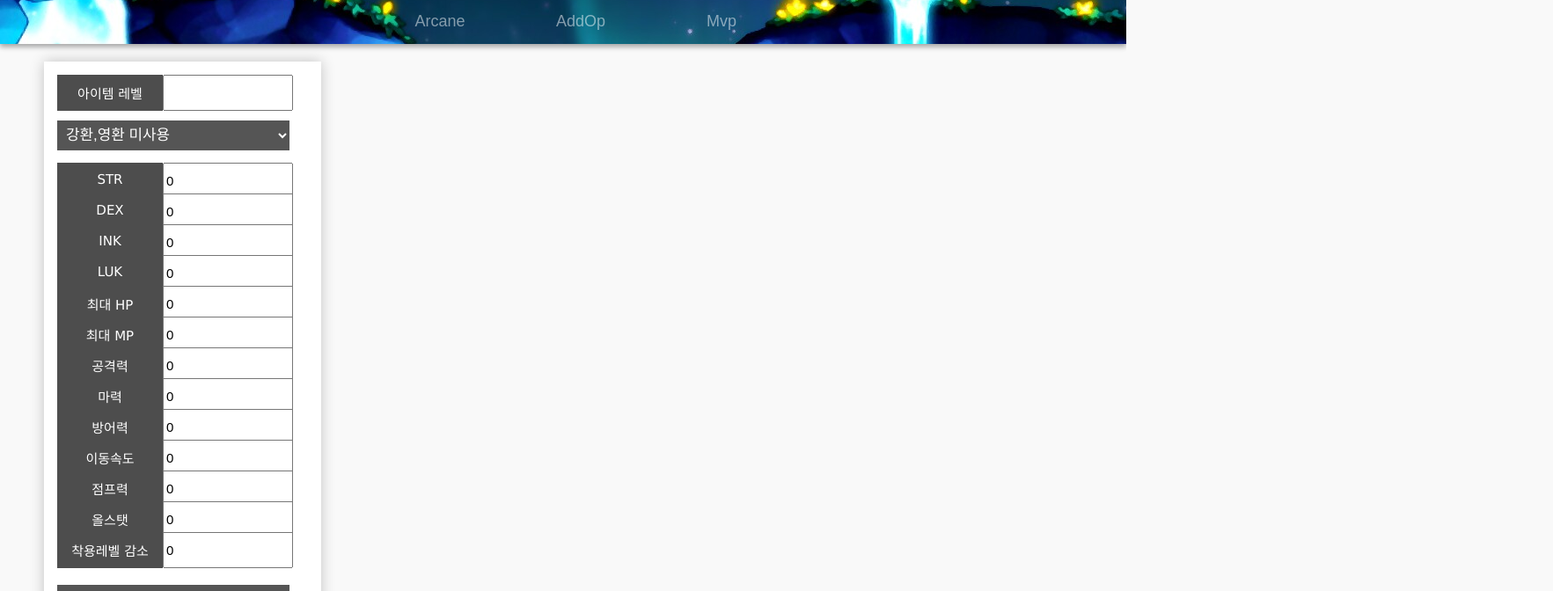
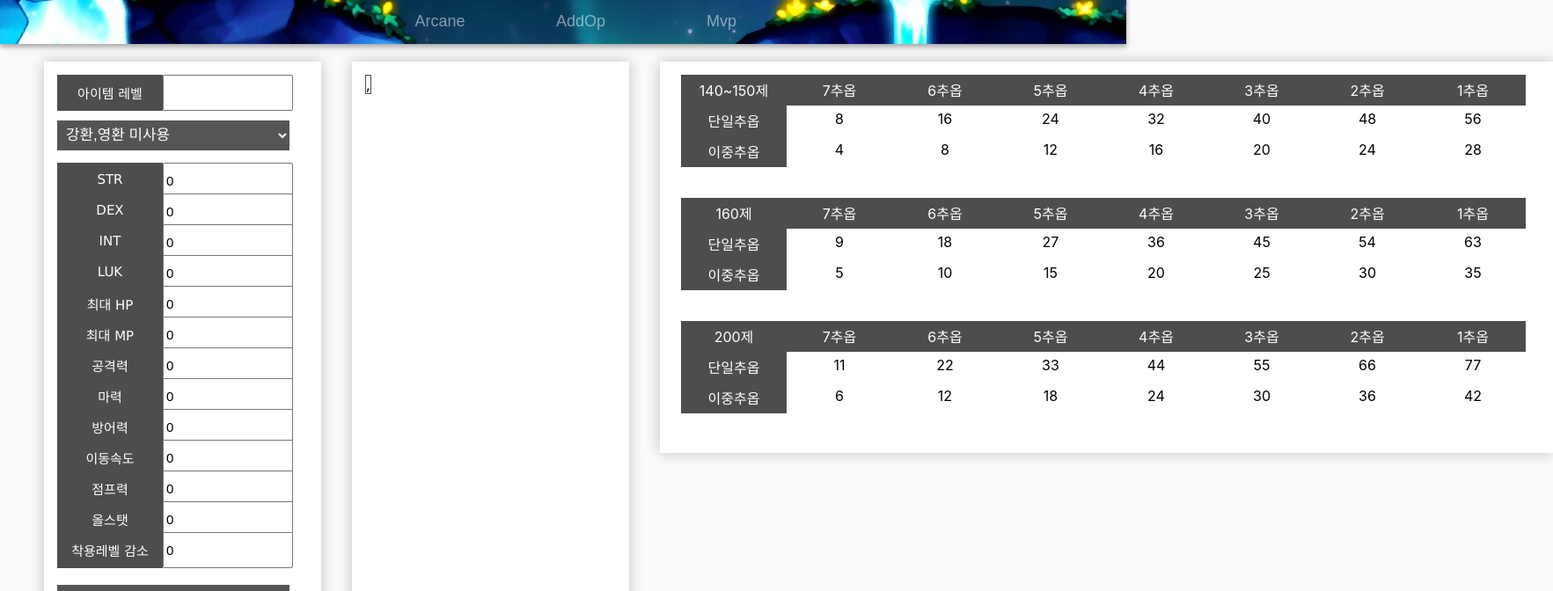
Before and after one commit to ltnscp9028/maple-helper, a React (Create React App) app: page /maple-helper/AddOp in a window 1280 px wide. Both pictures are taken after a click on the button "등록". Shown: the part 175-847 px from the top of the page at 88% size, 1765 px wide, since content can reach past the window. Built offline with nearby package versions, Linux system fonts and the light colour scheme.

Commit message:
input & logic, addOpview

```diff
--- a/src/containers/AddOp.css
+++ b/src/containers/AddOp.css
@@ -111,3 +111,66 @@
 	border:none;
 	border-bottom: 1.5px solid #555;
 }
+
+.view_stat{
+	position: absolute;
+	left:400px;
+	top:245px;
+	width:300px;
+	height: 675px;
+	padding: 5px 0px 10px 15px;
+	background-color: #ffffff;
+	box-shadow: 0px 0px 15px rgba(0, 0, 0, 0.22);
+}
+
+.view_const_stat{
+	position: absolute;
+	left:750px;
+	top:245px;
+	width:1000px;
+	height: auto;
+	padding: 5px 0px 10px 15px;
+	background-color: #ffffff;
+	box-shadow: 0px 0px 15px rgba(0, 0, 0, 0.22);
+}
+.const_op_form{
+	margin-left: 9px;
+	margin-top: 10px;
+	margin-bottom: 40px;
+	width:960px;
+	height: 100px;
+}
+
+.const_op{
+	position: relative;
+	/* left: 120px; */
+	/* bottom: 35px; */
+	padding-top: 5px;
+	padding-bottom: 0px;
+	float: left;
+	color:#ffffff;
+	height: 30px;
+	width: 120px;
+	text-align: center;
+	background-color: #4D4D4D;
+	/* margin-left: 10px; */
+}
+
+
+.const_op_stat{
+	padding-top: 5px;
+	float: left;
+	position: relative;
+	/* bottom: 34px; */
+	/* left: 120px; */
+	width: 120px;
+	height: 30px;
+	text-align: center;
+}
+
+.view_add_op{
+	display: table;
+	border: 1px solid #4D4D4D;
+	margin-top: 10px;
+	margin-bottom: 10px;
+}
--- a/src/containers/AddOp.js
+++ b/src/containers/AddOp.js
@@ -1,5 +1,4 @@
 /*eslint-disable */
-
 import React,{Component} from 'react';
 import './AddOp.css';
 
@@ -11,7 +10,7 @@ class AddOp extends Component{
     j=0; chk=0; fire_yn=0; stat_gaesu=0; id=0;
     mmap = new Set();
     arr2 = ["STR","DEX","LUK","INT","STR+DEX","STR+INT","STR+LUK","DEX+INT","DEX+LUK","INT+LUK"];
-    stat= ["str","dex","int","luk",
+    stat= ["STR","DEX","INT","LUK",
     "최대 HP", "최대 MP",
     "공격력", "마력",
     "방어력","이동속도", "점프력","올스탯","착용레벨 감소"];
@@ -20,7 +19,8 @@ class AddOp extends Component{
         stat_arr: [0,0,0,0,0,0,0,0,0,0,0,0,0],
         lv:'',
         check_fire:'',
-        addop_arr : []
+        addop_arr : [],
+        addop_sol : ''
     }
 
     handleChange = (e) => {
@@ -36,6 +36,39 @@ class AddOp extends Component{
         this.setState({
             [e.target.name]: e.target.value
         });
+    }
+
+    handleSubmit = (e) => {
+        let {stat_arr,addop_arr} = this.state;
+        let {mmap,id} = this;
+        let temp_arr = [];
+        e.preventDefault();
+        for (var i = 4; i < 13; i++)if(stat_arr[i]!=0)this.stat_gaesu++;
+        this.set_addop();
+        this.make_pick();
+        console.log(stat_arr);
+        if(this.stat_gaesu==0)this.cal_stat1();
+        if(this.stat_gaesu==1)this.cal_stat2();
+        if(this.stat_gaesu==2)this.cal_stat3();
+        if(this.stat_gaesu==3)this.cal_stat4();
+        mmap.forEach((value)=>temp_arr.push(value));
+        this.setState({
+            addop_arr: addop_arr.concat({
+                id:id++,
+                ad_opop:temp_arr
+            }),
+
+            stat_arr: [0,0,0,0,0,0,0,0,0,0,0,0,0],
+            lv:'',
+            check_fire:'',
+            addop_sol:temp_arr
+        })
+        console.log(mmap);
+        mmap.clear();
+        this.stat_gaesu = 0;
+        this.tempVector = [];
+        this.check_st = [];
+        this.v = [];
     }
 
     set_addop = () => {
@@ -61,46 +94,10 @@ class AddOp extends Component{
         tempVector.sort();
     }
 
-    handleSubmit = (e) => {
-        let {stat_arr,addop_arr} = this.state;
-        let {mmap,id} = this;
-        let temp_arr = [];
-        e.preventDefault();
-        for (var i = 4; i < 13; i++)if(stat_arr[i]!=0)this.stat_gaesu++;
-        this.set_addop();
-        this.make_pick();
-        console.log(stat_arr);
-        if(this.stat_gaesu==0)this.cal_stat1();
-        if(this.stat_gaesu==1)this.cal_stat2();
-        if(this.stat_gaesu==2)this.cal_stat3();
-        if(this.stat_gaesu==3)this.cal_stat4();
-        mmap.forEach((value)=>temp_arr.push(value));
-        this.setState({
-            addop_arr: addop_arr.concat({
-                id:id++,
-                ad_opop:temp_arr
-            }),
-
-            stat_arr: [0,0,0,0,0,0,0,0,0,0,0,0,0],
-            lv:'',
-            check_fire:'',
-
-        })
-        console.log(mmap);
-        mmap.clear();
-        this.stat_gaesu = 0;
-        this.tempVector = [];
-        this.check_st = [];
-        this.v = [];
-    }
-
-    // clg = () => {
-    //     console.log(this.state.addop_arr);
-    // }
-
     cal_stat1 = () => {
         let {tempVector ,check_st,v,arr2,s_case,arr,mmap} = this;
         let {lv,check_fire,stat_arr} = this.state;
+        let tarr = [];
         do {
             for (var i = 0; i < tempVector.length; i++) {
                 if (tempVector[i] == 1) check_st.push(v[i]);
@@ -308,6 +305,27 @@ class AddOp extends Component{
         }
     }
 
+    createDivWrap = (props) => {
+        let temp = [];
+        let ret = [];
+        const {stat} = this;
+        const {idx} = props;
+        for(let i=0;i<13;i++){
+            temp.push(
+                <div className="div_wrap">
+                <div className="form_label">{stat[i]}</div>
+                <input value={this.state.stat_arr[i]} onChange={this.handleChange} name={i}/>
+            </div>
+            )
+        }
+        for(let i=0;i<13;i++)ret.push(temp[i]);
+        return(
+            <>
+            {ret}
+            </>
+        )
+    }
+
     inputAddOp = () => {
         return(
             <div className="div_form_op">
@@ -323,84 +341,83 @@ class AddOp extends Component{
                         </select>
                     </div>
                 <form className="div_test_op">
-                    <div className="div_wrap">
-                        <div className="form_label">STR</div>
-                        <input value={this.state.stat_arr[0]} onChange={this.handleChange} name='0'/>
-                    </div>
-                    <div className="div_wrap">
-                        <div className="form_label">DEX</div>
-                        <input value={this.state.stat_arr[1]} onChange={this.handleChange} name='1'/>
-                    </div>
-                    <div className="div_wrap">
-                        <div className="form_label">INK</div>
-                        <input value={this.state.stat_arr[2]} onChange={this.handleChange} name='2'/>
-                    </div>
-                    <div className="div_wrap">
-                        <div className="form_label">LUK</div>
-                        <input value={this.state.stat_arr[3]} onChange={this.handleChange} name='3'/>
-                    </div>
-                    <div className="div_wrap">
-                        <div className="form_label">최대 HP</div>
-                        <input value={this.state.stat_arr[4]} onChange={this.handleChange} name='4'/>
-                    </div>
-                    <div className="div_wrap">
-                        <div className="form_label">최대 MP </div>
-                    <input value={this.state.stat_arr[5]} onChange={this.handleChange} name='5'/>
-                    </div>
-                    <div className="div_wrap">
-                        <div className="form_label">공격력</div>
-                        <input value={this.state.stat_arr[6]} onChange={this.handleChange} name='6'/>
-                    </div>
-                    <div className="div_wrap">
-                        <div className="form_label">마력</div>
-                        <input value={this.state.stat_arr[7]} onChange={this.handleChange} name='7'/>
-                    </div>
-
-                    <div className="div_wrap">
-                        <div className="form_label">방어력</div>
-                        <input value={this.state.stat_arr[8]} onChange={this.handleChange} name='8'/>
-                    </div>
-                    <div className="div_wrap">
-                        <div className="form_label">이동속도</div>
-                        <input value={this.state.stat_arr[9]} onChange={this.handleChange} name='9'/>
-                    </div>
-                    <div className="div_wrap">
-                        <div className="form_label">점프력</div>
-                        <input value={this.state.stat_arr[10]} onChange={this.handleChange} name='10'/>
-                    </div>
-                    <div className="div_wrap">
-                        <div className="form_label">올스탯</div>
-                        <input value={this.state.stat_arr[11]} onChange={this.handleChange} name='11'/>
-                    </div>
-                    <div className="div_wrap">
-                        <div className="form_label">착용레벨 감소</div>
-                        <input value={this.state.stat_arr[12]} onChange={this.handleChange} name='12'/>
-                    </div>
+                    <this.createDivWrap/>
                     <button onClick={this.handleSubmit} className='submit_bt2'>등록</button>
                 </form>
             </div>
         )
     }
 
+    createDiv = () => {
+        let tmp_arr= [];
+        for(var i=7;i!=0;i--)tmp_arr.push(<div className="const_op">{i}추옵</div>)
+        return(
+            <>
+                {tmp_arr}
+            </>
+        );
+    }
+
+    calcStaticAddOp = (props) => {
+        let tmp_arr = [];
+        console.log(props.lv,props.sorm);
+        for(var i=1;i<8;i++){
+            tmp_arr.push(<div className="const_op_stat">{parseInt(props.lv/props.sorm+1)*i}</div>)
+        }
+        return(
+            <>
+                {tmp_arr}
+            </>
+        )
+    }
+
+    createConstOpForm = (props) => {
+        return(
+            <div className="const_op_form">
+                <div className="const_op">{props.lv}</div>
+                <this.createDiv/>
+                <div className="const_op">단일추옵</div>
+                <this.calcStaticAddOp lv={props.llv} sorm={20}/>
+                <div className="const_op">이중추옵</div>
+                <this.calcStaticAddOp lv={props.llv} sorm={40}/>
+            </div>
+        )
+    }
+
+    floatingStat = () => {
+        return(
+            <div className="view_const_stat">
+                <this.createConstOpForm lv="140~150제" llv="140"/>
+                <this.createConstOpForm lv="160제" llv="160"/>
+                <this.createConstOpForm lv="200제" llv="200"/>
+            </div>
+        )
+    }
+    viewAddOp = () => {
+        const {addop_sol} = this.state;
+        let arr = [];
+        for(let i=0;i<addop_sol.length;i++)arr.push(<div className="view_add_op">{addop_sol[i]},</div>);
+        return(
+            <>
+                {arr}
+            </>
+        )
+    }
+    // viewFloatingAddOp = () => {
+    //     return()
+    // }
 
     render(){
-
+        const {addop_arr} = this.state;
         return(
             <>
                 <this.inputAddOp/>
-                {/* <div>{this.state.stat_arr[0]}</div>
-                <div>{this.state.stat_arr[1]}</div>
-                <div>{this.state.stat_arr[2]}</div>
-                <div>{this.state.stat_arr[3]}</div>
-                <div>{this.state.stat_arr[4]}</div>
-                <div>{this.state.stat_arr[5]}</div>
-                <div>{this.state.stat_arr[6]}</div>
-                <div>{this.state.stat_arr[7]}</div>
-                <div>{this.state.stat_arr[8]}</div>
-                <div>{this.state.stat_arr[9]}</div>
-                <div>{this.state.stat_arr[10]}</div>
-                <div>{this.state.stat_arr[11]}</div>
-                <div>{this.state.stat_arr[12]}</div> */}
+                <div className="view_stat">
+                    <this.viewAddOp/>
+                </div>
+                <this.floatingStat/>
+                {/* <div className="view_stat">{this.floatingStat}</div> */}
+
             </>
         );
     }
```
Also changed, not shown: src/components/addOp/AddOpForm.js (added), src/components/addOp/AddStatList.js (added), 12 other files (tests, documents, lock files or other folders).
